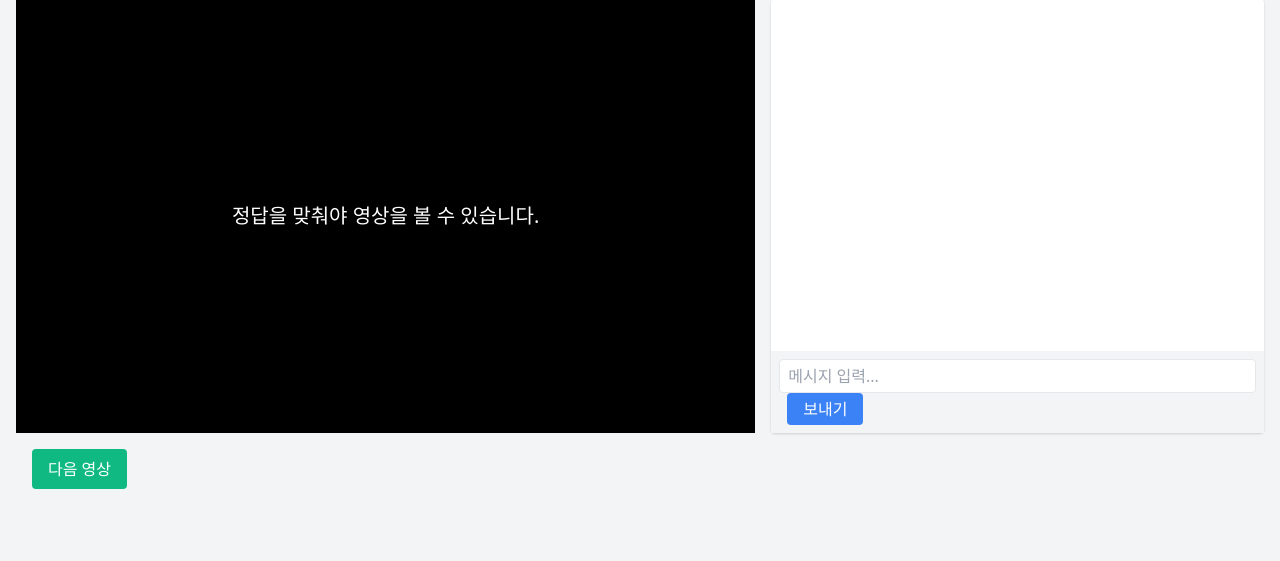
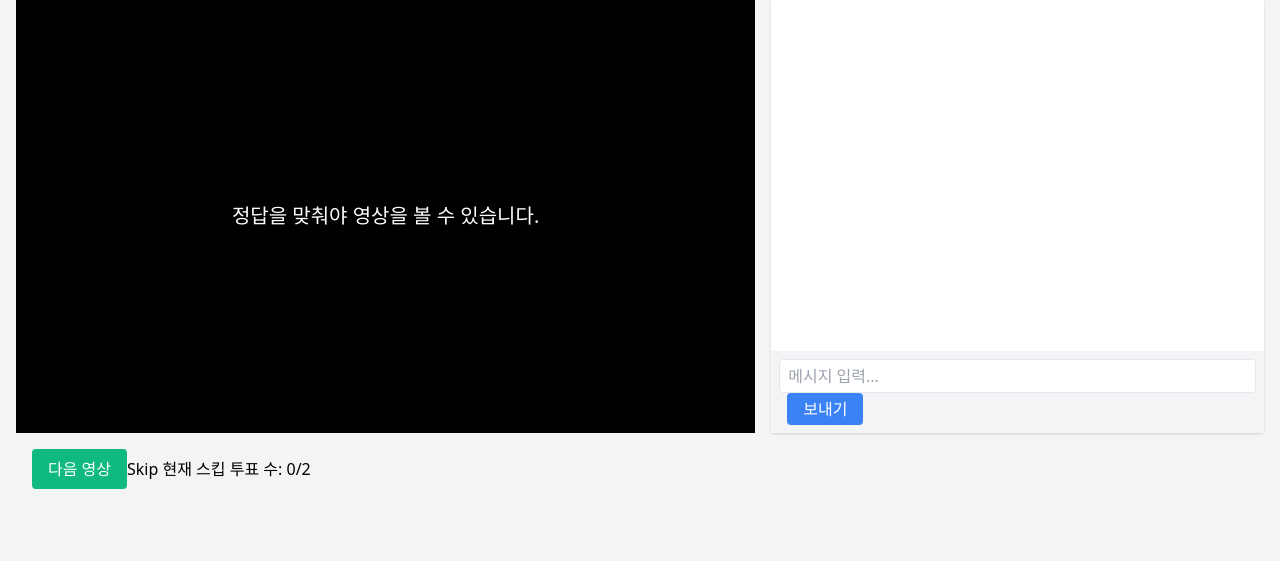
Before and after one commit to trackcrash/Animusic, a Flask app: page /play-test in a window 1280 px wide. Shown: the part 147-708 px from the top of the page. Run offline with Flask 3, Linux system fonts and the light colour scheme; a user stored in the database is signed in; tables that the repository leaves empty hold one stand-in row (values such as "Sample post"); data that the repository does not hold is empty; some libraries are stand-ins or nearby versions.

Commit message:
multiplay update

```diff
--- a/app.py
+++ b/app.py
@@ -1,5 +1,5 @@
 #flask main --author: NewKyaru 11/08/2023
-import os
+import os, math
 
 from decouple import config
 from flask import flash, Flask, jsonify, redirect, render_template, request, url_for
@@ -135,6 +135,31 @@ def handle_message(data):
     #answer_list = [item['answer'] for item in data]
     emit('message', {'name': name, 'msg': msg}, broadcast=True)
 
+
+@socketio.on('correctAnswer')
+def handle_correct_answer(data):
+    # 모든 클라이언트에게 정답을 맞췄다는 정보를 중계합니다.
+    emit('correctAnswer', data, broadcast=True)
+vote_counts = {}
+
+#스킵투표
+@socketio.on('voteSkip')
+def handle_vote_skip(data):
+    index = data.get('index')
+    totalPlayers = 2  # 현재 2명으로 설정되어 있음
+
+    if index not in vote_counts:
+        vote_counts[index] = 0
+
+    vote_counts[index] += 1
+    required_votes = totalPlayers if totalPlayers <= 2 else math.ceil(totalPlayers / 2)
+
+    if vote_counts[index] >= required_votes:
+        vote_counts[index] = 0  # 해당 인덱스의 투표 카운트 초기화
+        emit('nextVideo', {}, broadcast=True)
+    else:
+        emit('updateVoteCount', {'index': index, 'count': vote_counts[index]}, broadcast=True)
+
 @socketio.on('create_room')
 def create_room(data):
     room_name = data['room_name']  # 사용자 ID
--- a/chat/chat.py
+++ b/chat/chat.py
@@ -23,8 +23,8 @@ def make_answer(mission_id):
 
         # JSON 객체 생성
         music_data = {
-            'is_answered': "false",
-            'show_next_button': "false",
+            'hint': item['hint'],
+            'is_answered': 'false',
             'answer_list': answer_list,
             'youtube_embed_url': youtube_embed_url,
             'title': item['title'],
--- a/static/js/playing.js
+++ b/static/js/playing.js
@@ -7,7 +7,9 @@ const videoOverlay = document.getElementById('videoOverlay');
 const nextButton = document.getElementById('nextButton');
 let musicData = [];
 let currentIndex = 0;
-
+let skipvote = 0;
+//server에서 받아올것
+const totalPlayers = 2;
 sendButton.addEventListener('click', function() {
     sendMessage();
 });
@@ -19,7 +21,7 @@ inputMessage.addEventListener('keyup', function(event) {
 });
 
 nextButton.addEventListener('click', function() {
-    nextVideo();
+    voteSkip();
 });
 //메시지전송 and 정답확인
 function sendMessage() {
@@ -54,32 +56,114 @@ function playvideo(index) {
     videoOverlay.style.display = 'block';
 }
 
+//정답 출력용
+function showSongInfo(index) {
+    const songTitle = document.getElementById('songTitle');
+    const songArtist = document.getElementById('songArtist');
+    songTitle.innerText = musicData[index].title;
+    songArtist.innerText = musicData[index].song;
+}
+
 // 사용자의 답안 확인
 function checkAnswer(answer) {
+    // 이미 해당 문제의 정답을 맞췄다면 체크하지 않음
+    if (musicData[currentIndex].is_answered === "true") {
+        return;
+    }
+    //안맞춰졌다면
     if (musicData[currentIndex].answer_list.includes(answer)) {
+        musicData[currentIndex].is_answered = "true";
+        socket.emit('correctAnswer', { index: currentIndex });
         playvideo(currentIndex);
         videoOverlay.style.display = 'none';
+        showSongInfo(currentIndex);
     }
 }
+
+//수신부
+socket.on('correctAnswer', function(data) {
+    if (data.index === currentIndex) {
+        musicData[currentIndex].is_answered = "true";
+        playvideo(currentIndex);
+        videoOverlay.style.display = 'none';
+        showSongInfo(currentIndex);
+    }
+});
+
+//스킵 투표
+function voteSkip() {
+    socket.emit('voteSkip', { index: currentIndex });
+    nextButton.disabled = true;
+}
+
+//투표수 계산
+function requiredSkipVotes(totalPlayers) {
+    if (totalPlayers <= 2) {
+        return totalPlayers;
+    } else if (totalPlayers <= 6) {
+        return Math.ceil(totalPlayers / 2);
+    } else {
+        return Math.ceil(totalPlayers * 0.7);
+    }
+}
+
+//수신부
+socket.on('voteSkip', function(data) {
+    if (data.index === currentIndex) {
+        skipvote++;
+        const requiredVotes = requiredSkipVotes(totalPlayers);
+        if (skipvote >= requiredVotes) {
+            skipvote = 0;
+            nextVideo();
+        }
+    }
+});
+
+//투표수 업데이트
+function updateVoteCountUI(count) {
+    const requiredVotes = requiredSkipVotes(totalPlayers);
+    const skipVoteCountElement = document.getElementById('skipVoteCount');
+    skipVoteCountElement.innerText = `현재 스킵 투표 수: ${count}/${requiredVotes}`;
+}
+
+//수신부
+socket.on('updateVoteCount', function(data) {
+    if (data.index === currentIndex) {
+        skipvote = data.count;
+        updateVoteCountUI(skipvote);
+    }
+});
 
 // 다음 영상 재생
 function nextVideo() {
     currentIndex += 1;
+    skipvote = 0;
+    updateVoteCountUI(skipvote);
+
     if (currentIndex < musicData.length) {
         playvideo(currentIndex);
+        document.getElementById('songTitle').style.display = 'none';
+        document.getElementById('songArtist').style.display = 'none';
+        nextButton.disabled = false;
     } else {
-        // 끝났을 때 처리 임시로 그냥냅둠
         currentIndex = 0;
         videoOverlay.style.display = 'block';
         playvideo(currentIndex);
+        nextButton.disabled = false;
     }
 }
 
+//수신부
+socket.on('nextVideo', function() {
+    nextVideo();
+});
+
+//로딩시
 $(document).ready(function() {
     const missionId = new URLSearchParams(window.location.search).get('id');
     $.getJSON("/get-music-data?id=" + missionId, function(data) {
         musicData = data;
-
+        updateVoteCountUI(0);
         playvideo(currentIndex);
     });
 });
--- a/templates/TestPlay.html
+++ b/templates/TestPlay.html
@@ -25,7 +25,14 @@
                 </div>
             </div>
             <div class="p-4">
-                <button id="nextButton" class="bg-green-500 text-white px-4 py-2 rounded">다음 영상</button>
+                <button id="nextButton" class="bg-green-500 text-white px-4 py-2 rounded">다음 영상</button><button id="nextButton">Skip</button> <span id="skipVoteCount"></span>
+                <div class="p-4">
+                    <div id="songInfo" class="mt-4">
+                        <!--정답 표시용-->
+                        <h2 id="songTitle" class="text-lg font-bold"></h2>
+                        <p id="songArtist"></p>
+                    </div>
+                </div>
             </div>
         </div>
 
```
